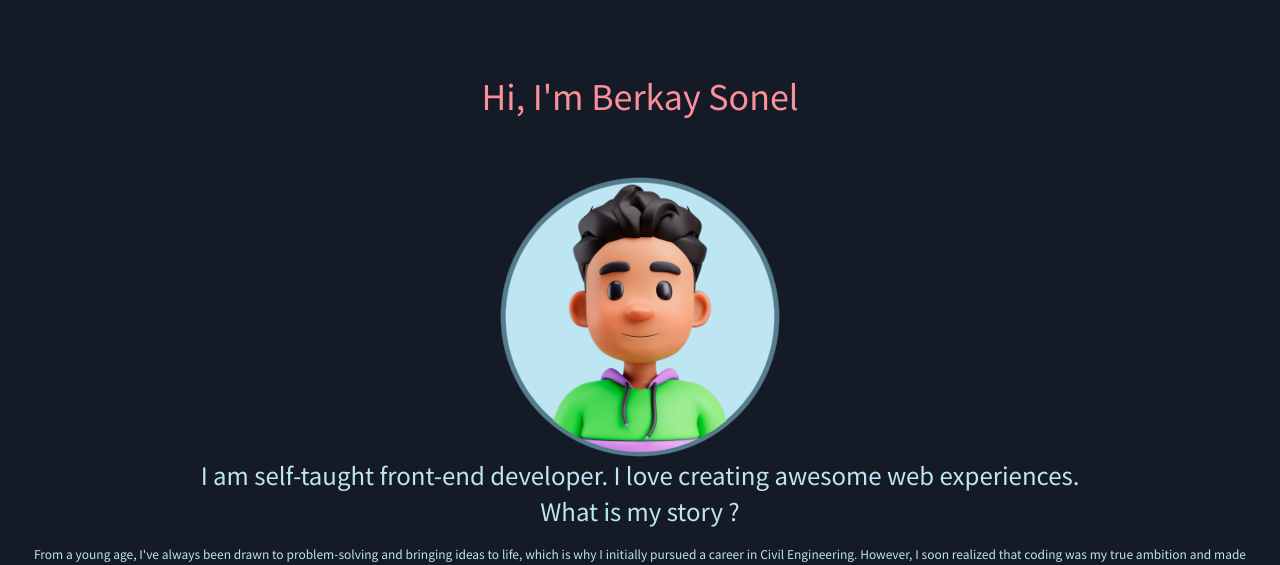
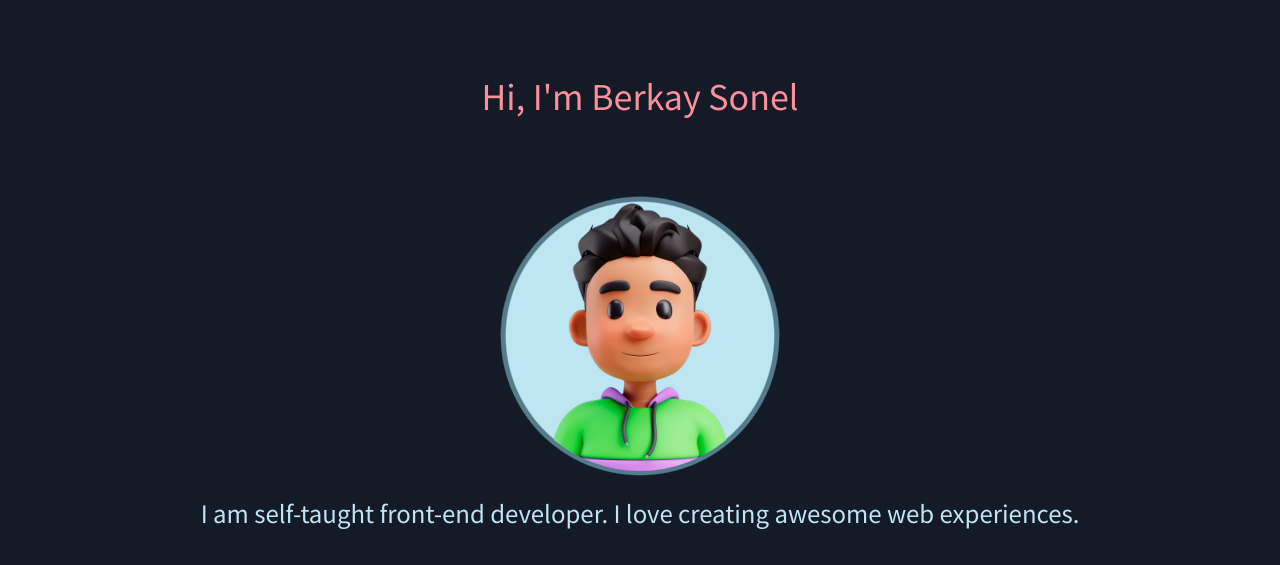
Before and after one commit to berkaysson/berkaysson-portfolio-site, a React (Create React App) app: page / in a window 1280 px wide. Shown: the part 186-751 px from the top of the page. Built offline with nearby package versions, Linux system fonts and the light colour scheme.

Commit message:
Add gaps

```diff
--- a/src/Components/Sections/About.js
+++ b/src/Components/Sections/About.js
@@ -7,6 +7,7 @@ const AboutWrapper = styled.div`
   flex-direction: column;
   align-items: center;
   padding-top: 20%;
+  gap: 2rem;
 `;
 
 const AboutHeader = styled.header`
@@ -17,6 +18,7 @@ const AboutHeader = styled.header`
   width: 100%;
   text-align: center;
   padding: 0 ${({ theme }) => theme.sizes.xlg};
+  gap: 1.2rem;
 
   h3 {
     font-size: ${({ theme }) => theme.sizes.lg};
```
